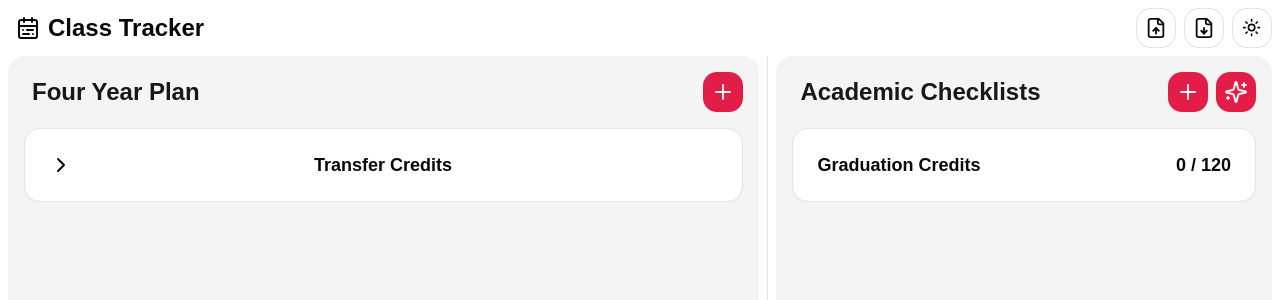
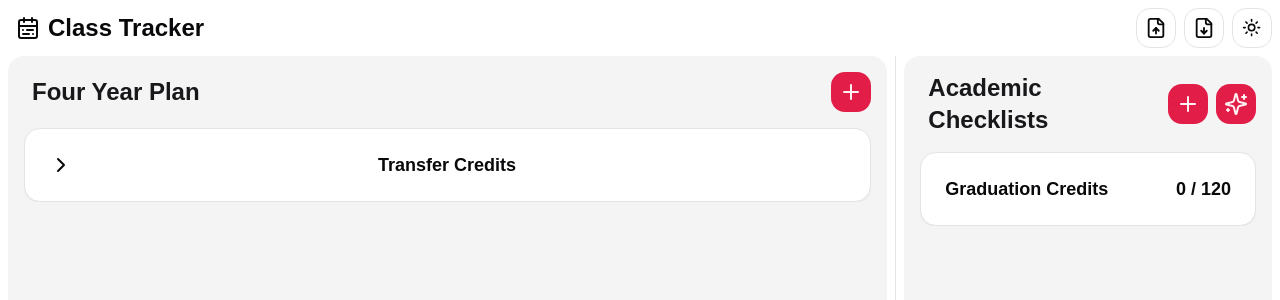
Before and after one commit to dtsivkovski/class-tracker, a Next.js app: page / in a window 1280 px wide. Shown: the top 300 px of the page. Built offline with nearby package versions, Linux system fonts and the light colour scheme.

Commit message:
component sizing

```diff
--- a/app/_components/_classestaken/semestercard.tsx
+++ b/app/_components/_classestaken/semestercard.tsx
@@ -71,7 +71,7 @@ const SemesterCard = ({ semester, onUpdate, onDelete, id }: SemesterCardProps) =
     };
 
     return (
-        <div className="flex flex-col text-start overflow-scroll md:w-52 w-full">
+        <div className="flex flex-col text-start overflow-scroll md:min-w-52 md:w-[24.2%] w-full">
             <Card className="w-full p-4">
                 <div className="flex flex-row justify-between items-center">
                     <Button variant="ghost" className="py-4 px-2" onClick={toggleDropdown}>
--- a/app/page.tsx
+++ b/app/page.tsx
@@ -42,13 +42,13 @@ export default function Home() {
       </div>
       <div className="hidden md:flex h-full w-full">
       <ResizablePanelGroup direction="horizontal" className="h-full">
-        <ResizablePanel defaultSize={60}>
+        <ResizablePanel defaultSize={70}>
         <div className="flex bg-secondary text-secondary-foreground h-full p-4 mx-2 flex-col rounded-lg items-center justify-center basis-1/2">
           <ClassesTaken />
         </div>
         </ResizablePanel>
         <ResizableHandle />
-        <ResizablePanel defaultSize={40}>
+        <ResizablePanel defaultSize={30}>
           <div className="flex bg-secondary text-secondary-foreground h-full flex-col rounded-lg p-4 mx-2 items-center justify-center basis-1/4">
             <Checklists />
           </div>
```
